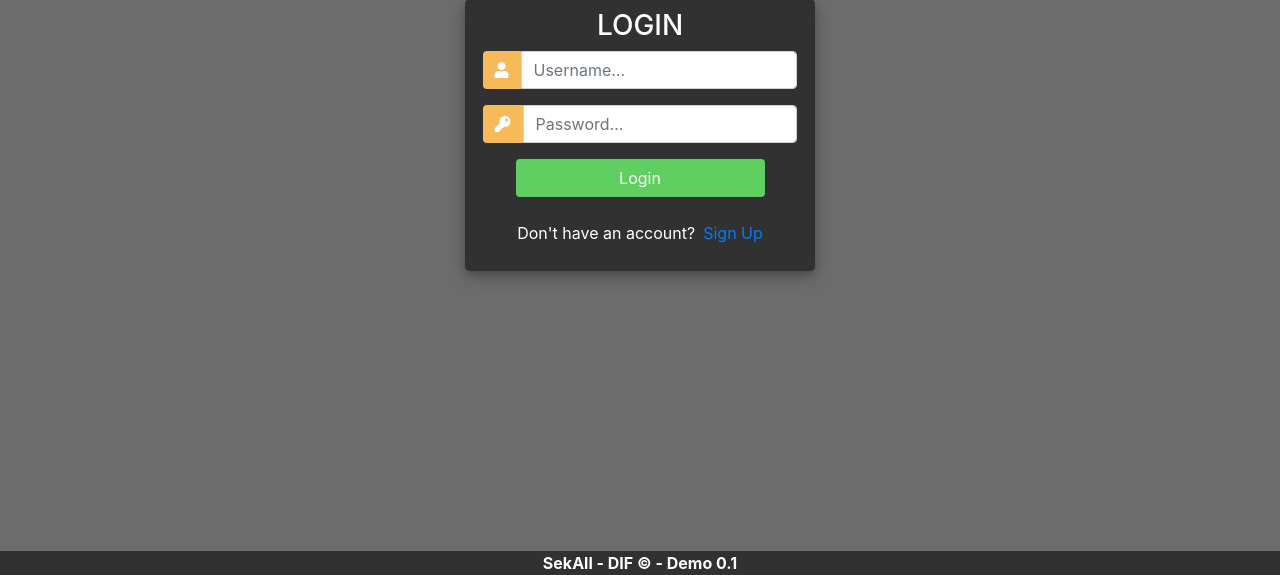
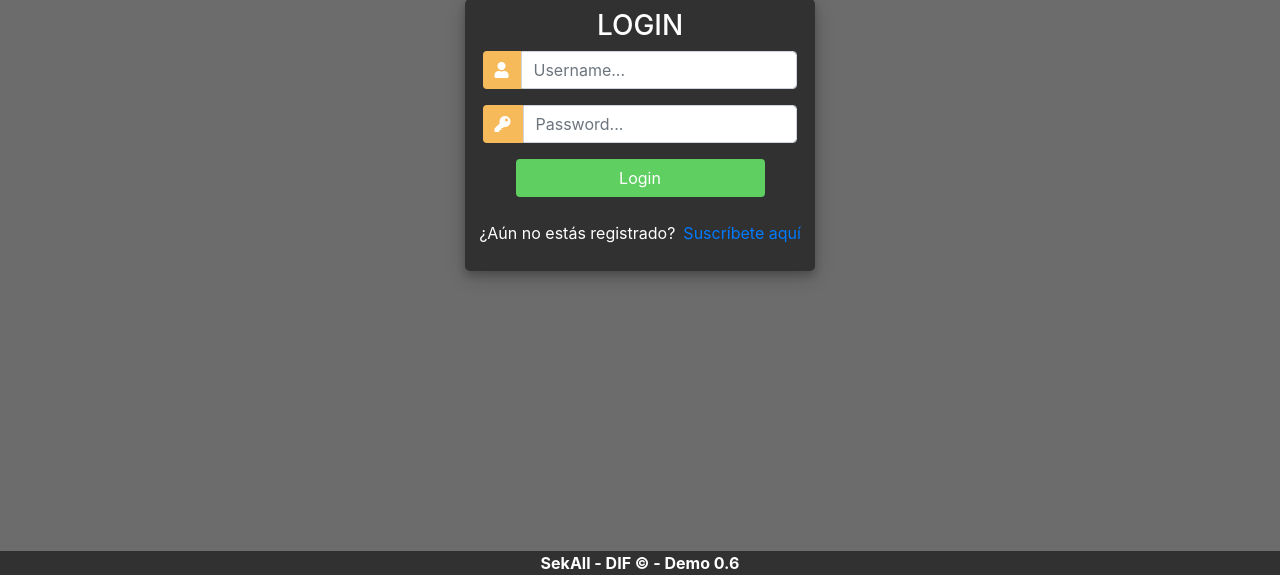
Before and after one commit to ElMonjeDeVerdad/dif-live-demo, a Django app: page / in a window 1280 px wide. Shown: the part 225-800 px from the top of the page. Run offline with Django 3.2, Linux system fonts and the light colour scheme; parts of the project's set-up code (start-up, migrations or seed data) failed here and were passed over; some libraries are stand-ins or nearby versions.

Commit message:
Add files via upload

```diff
--- a/templates/asignar_empresa.html
+++ b/templates/asignar_empresa.html
@@ -20,7 +20,7 @@
 			width: 350px;
 			margin-top: auto;
 			margin-bottom: auto;
-			background: #313131;
+			background: #ADADAD;
 			position: relative;
 			display: flex;
 			justify-content: center;
--- a/templates/gestion_cliente.html
+++ b/templates/gestion_cliente.html
@@ -43,7 +43,7 @@
 		     	<div class="">
 		     	</div>
 		      	<div class="loginbox">
-		      		<p class="textlogin" style="color:white;">{{request.user}}</p>
+		      		<p class="textlogin" style="color:white;">{{request.user}} - {{empresa}}</p>
 					<a class="textlogin" href="{% url 'logout' %}" style="color:red;">Salir</a>
 				</div>
 				<img src="{% static 'img/avatar.png' %}" class="rounded-circle imglogin"></img>
--- a/templates/login.html
+++ b/templates/login.html
@@ -131,7 +131,7 @@
 
 				<div class="mt-4">
 					<div class="d-flex justify-content-center links">
-						<p class="d-inline white-p">Don't have an account?</p> <a href="{% url 'register' %}" class="ml-2">Sign Up</a>
+						<p class="d-inline white-p">¿Aún no estás registrado?</p> <a href="{% url 'comprar' %}" class="ml-2">Suscríbete aquí</a>
 					</div>
 
 				</div>
@@ -144,7 +144,7 @@
 		<footer class="page-footer">
 		<div class="container-fluid" style="background-color:#313131;position: fixed;width: 100%;bottom: 0;left:0;">
 
-				<p style="text-align: center; margin:0; padding: 0;font-weight: bold;color:white;"> SekAll - DIF © - Demo 0.1 </p>
+				<p style="text-align: center; margin:0; padding: 0;font-weight: bold;color:white;"> SekAll - DIF © - Demo 0.6 </p>
 
 		</div>
 	</footer>
```
Also changed, not shown: templates/registro_cliente.html (+7 -7 lines).
